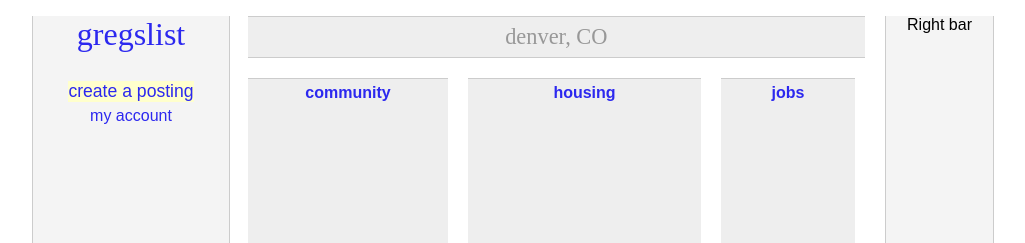
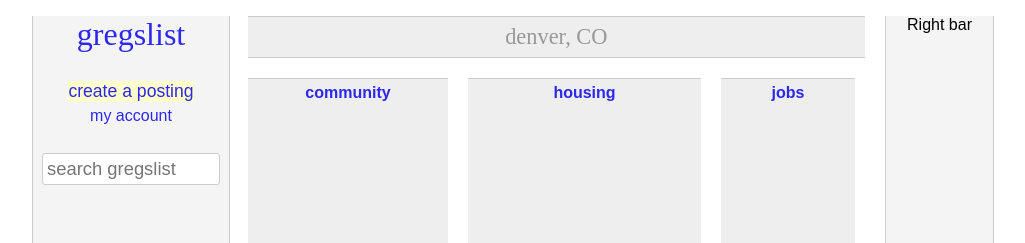
Before and after one commit to Pete-Fowler/gregslist, a React (Create React App) app in the folder client/: page / in a window 1280 px wide. Shown: the top 243 px of the page, without its empty margins (118-1143 px from the left). Built offline with nearby package versions, Linux system fonts and the light colour scheme; no server answers.

Commit message:
Add search input, favicon

```diff
--- a/client/src/components/App/App.js
+++ b/client/src/components/App/App.js
@@ -39,6 +39,7 @@ function App() {
           <Route exact path='/posts/:id' element={<PostDetails user={user} />} />
           <Route path='posts-create' element={<CreatePost user={user} />} />
           <Route path='posts-edit/:id' element={<EditPost user={user} />} />
+          <Route path='search/:term' element={<PostIndex user={user} />} />
         </Route>
       </Routes>
       <Footer />
--- a/client/src/components/Home/Home.js
+++ b/client/src/components/Home/Home.js
@@ -1,8 +1,20 @@
 import styles from './Home.module.css';
 import { Link } from 'react-router-dom';
+import { useState } from 'react';
 
 export default function Home({ user }) {
 
+  const [ searchTerm, setSearchTerm ] = useState('');
+
+  function handleChange(e) {
+    setSearchTerm(e.target.value);
+  }
+
+  function handleSearch() {
+
+  }
+
+  // Render MyAccount or Login based on whether user is logged in
   const path = user ? '/account' : '/login';
 
   return (
@@ -13,6 +25,8 @@ export default function Home({ user }) {
         <br></br>
         <Link to='/posts-create' className={styles.posting}>create a posting</Link>
         <Link to={path}>my account</Link>
+        <br></br>
+        <form onSubmit={handleSearch}><input className={styles.search} type='text' placeholder='search gregslist' value={searchTerm} onChange={handleChange}></input></form>
       </div>
       {/* ==========MAIN / CENTER============= */}
       <div className={styles.main}>
--- a/client/src/components/Home/Home.module.css
+++ b/client/src/components/Home/Home.module.css
@@ -48,6 +48,12 @@ a:hover {
 .posting {
   font-size: 1.1rem;
   background-color: #ffffcc;
+}
+
+.search {
+  width: 168px;
+  font-size: 1.15rem;
+  border-radius: 3px;
 }
 
 /* ==========MAIN=========== */
--- a/client/src/components/Post/PostIndex.js
+++ b/client/src/components/Post/PostIndex.js
@@ -6,7 +6,7 @@ import PostListings from './PostListings'
 
 export default function Post() {
 
-  const { term } = useParams();
+  let { term } = useParams();
 
   const [searchResults, setSearchResults ] = useState([]);
 
```
Also changed, not shown: 1 other file (tests, documents, lock files or other folders).
